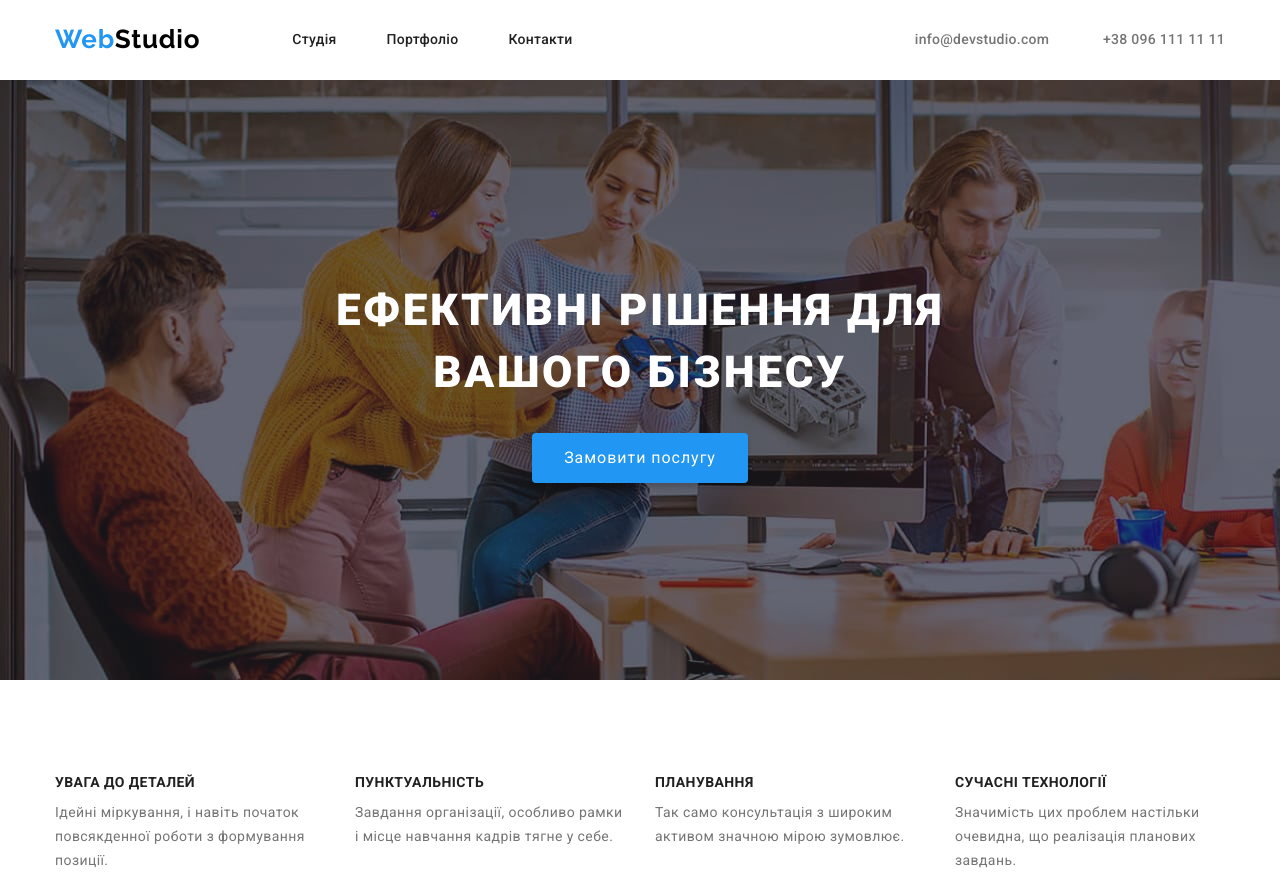
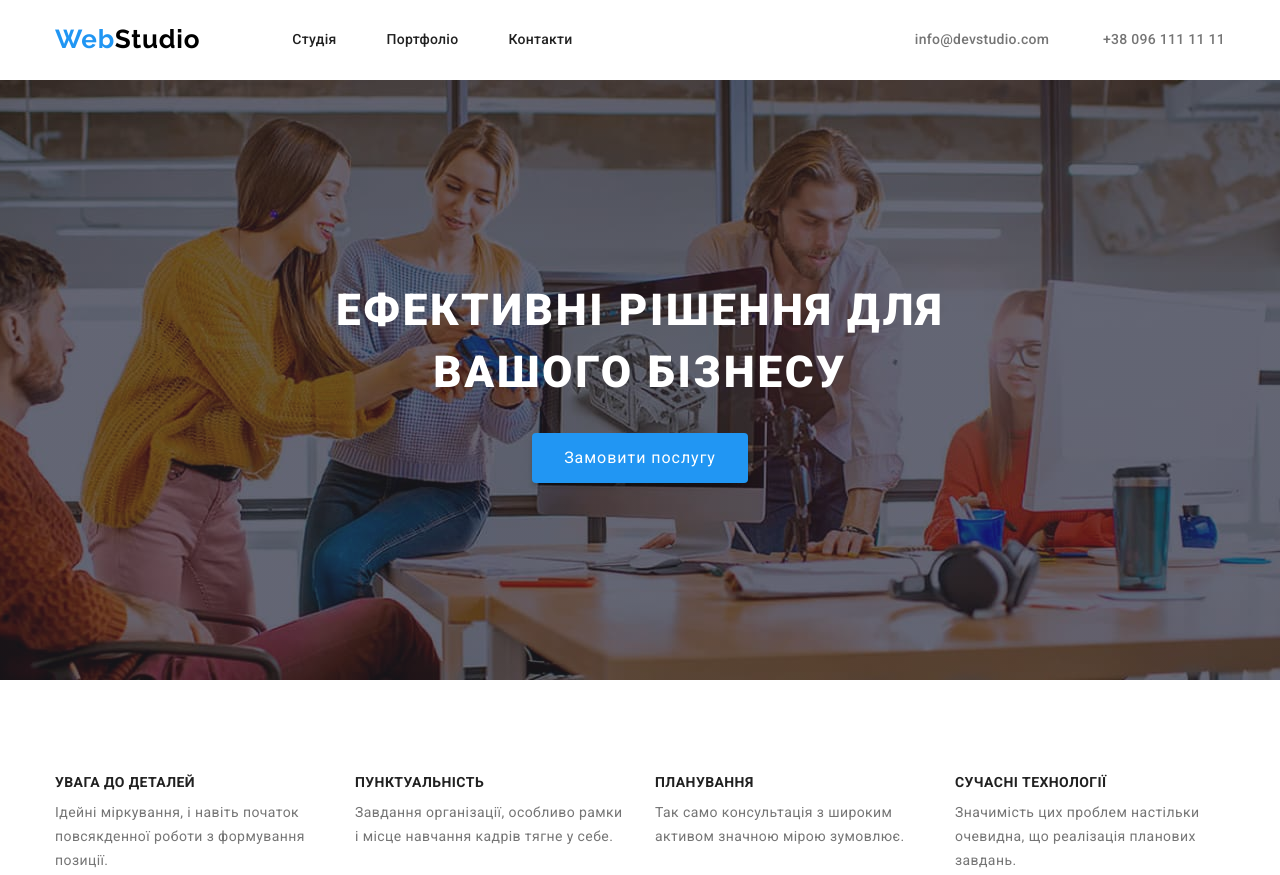
Before and after one commit to MartaKlym/goit-markup-hw-04, a plain HTML site: page index.html in a window 1280 px wide. Shown: the top 875 px of the page. Drawn offline with nearby package versions, Linux system fonts and the light colour scheme.

Commit message:
background

```diff
--- a/css/styles.css
+++ b/css/styles.css
@@ -98,21 +98,21 @@ body {
 }
 
 /* Hero */
-.background {
+.hero {
     max-width: 1600px;
     height: 600px;
     margin-left: auto;
     margin-right: auto;
+    background-color: #2F303A;
     background-image: linear-gradient(
     to right,
     rgba(47, 48, 58, 0.4),
     rgba(47, 48, 58, 0.4)
     ),
     url("../img/backgroundimg.jpg");
-}
-
-.hero {
-    height: 600px;
+    background-repeat: no-repeat;
+    background-position: center;
+    background-size: cover;
     text-align: center;
     display: flex;
     flex-grow: 1;
--- a/index.html
+++ b/index.html
@@ -32,14 +32,12 @@
 
     <main>
 <!--Hero-->
-        <div class="background">
             <section class="hero">
                 <div class="container">
                     <h1 class="hero-txt">Ефективні рішення для вашого бізнесу</h1>
                     <button class="button" type="button">Замовити послугу</button>
                 </div>
     </section>
-        </div>
 <!--Info-->
         <section class="info-lists">
             <div class="container">
```
